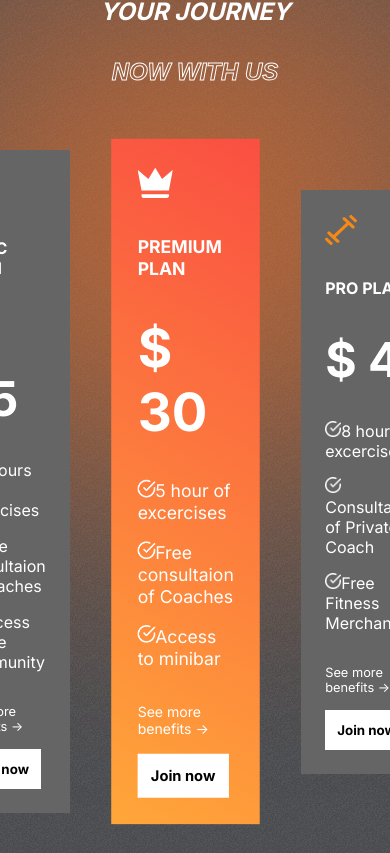
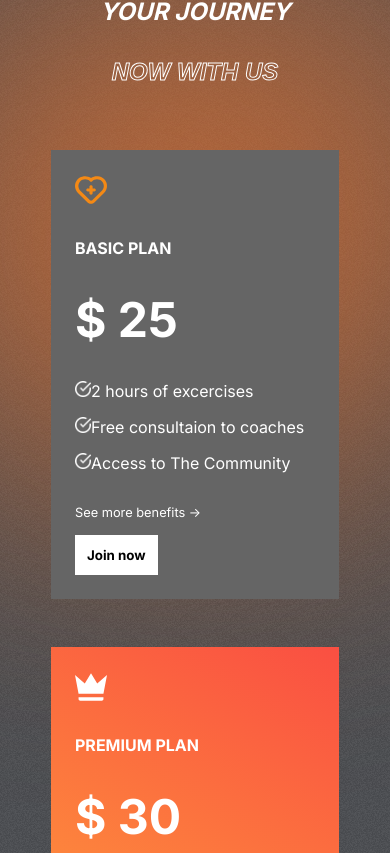
Before and after one commit to ThomasSzentirmay/FT-demo-st, a React (Create React App) app: page / in a window 390 px wide. Shown: the part 3331-4184 px from the top of the page. Built offline with nearby package versions, Linux system fonts and the light colour scheme; the HTML template or start-up script is replaced by a standard one.

Commit message:
finsihed responsive design for plans

```diff
--- a/src/components/Plans/Plans.css
+++ b/src/components/Plans/Plans.css
@@ -84,3 +84,17 @@
 .benefits-btn {
     margin-top: 15px;
 }
+
+
+/* RESPONSIVE DESIGN */
+
+
+@media screen and (max-width: 768px) {
+    .plans {
+        flex-direction: column;
+    }
+
+    .plans>:nth-child(2) {
+        transform: none;
+    }
+}
```
